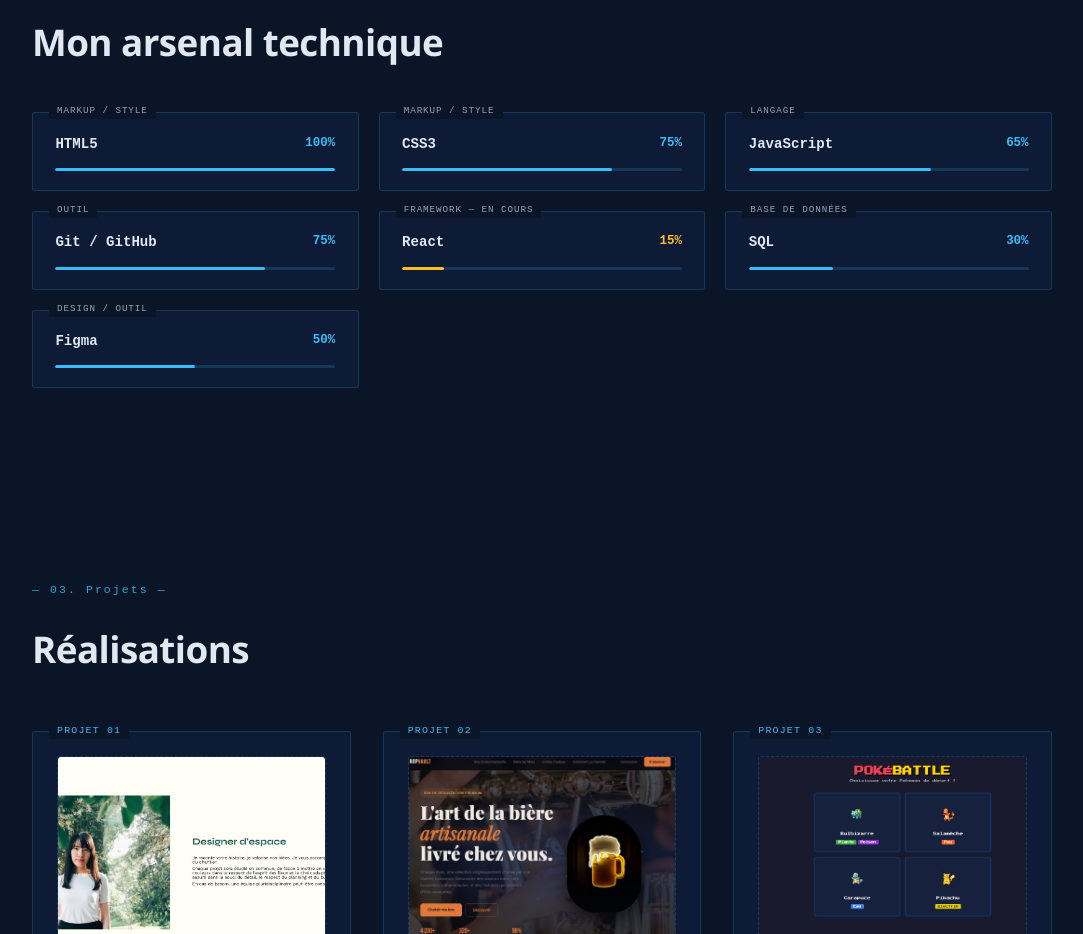
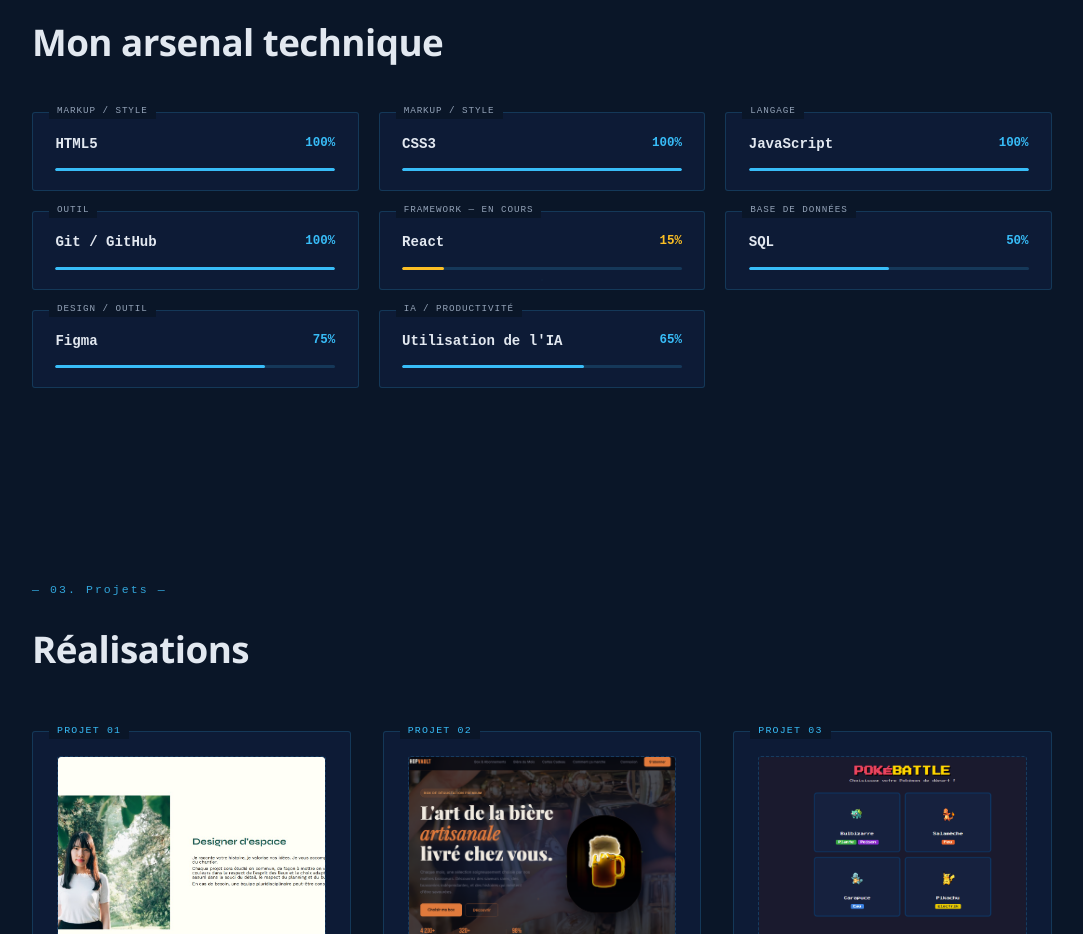
Before and after one commit to AlexGrd87/Portfolio_Professionnel, a plain HTML site: page index.html in a window 1280 px wide. Shown: the part 1720-2654 px from the top of the page, without its empty margins (98-1181 px from the left). Drawn offline with Linux system fonts and the light colour scheme.

Commit message:
Met à jour les compétences techniques
- CSS3, JavaScript, Git/GitHub passent à 100%
- SQL : 30% → 50%, Figma : 50% → 75%
- Ajoute "Utilisation de l'IA" à 65% (IA / PRODUCTIVITÉ)

Co-Authored-By: Claude Sonnet 4.6 <noreply@anthropic.com>

```diff
--- a/index.html
+++ b/index.html
@@ -133,30 +133,30 @@
             <div class="skill-item reveal" data-label="MARKUP / STYLE">
                 <div class="skill-header">
                     <span class="skill-name">CSS3</span>
-                    <span class="skill-percent">75%</span>
+                    <span class="skill-percent">100%</span>
                 </div>
                 <div class="skill-bar">
-                    <div class="skill-fill" data-width="75"></div>
+                    <div class="skill-fill" data-width="100"></div>
                 </div>
             </div>
 
             <div class="skill-item reveal" data-label="LANGAGE">
                 <div class="skill-header">
                     <span class="skill-name">JavaScript</span>
-                    <span class="skill-percent">65%</span>
+                    <span class="skill-percent">100%</span>
                 </div>
                 <div class="skill-bar">
-                    <div class="skill-fill" data-width="65"></div>
+                    <div class="skill-fill" data-width="100"></div>
                 </div>
             </div>
 
             <div class="skill-item reveal" data-label="OUTIL">
                 <div class="skill-header">
                     <span class="skill-name">Git / GitHub</span>
-                    <span class="skill-percent">75%</span>
+                    <span class="skill-percent">100%</span>
                 </div>
                 <div class="skill-bar">
-                    <div class="skill-fill" data-width="75"></div>
+                    <div class="skill-fill" data-width="100"></div>
                 </div>
             </div>
 
@@ -173,20 +173,30 @@
             <div class="skill-item reveal" data-label="BASE DE DONNÉES">
                 <div class="skill-header">
                     <span class="skill-name">SQL</span>
-                    <span class="skill-percent">30%</span>
+                    <span class="skill-percent">50%</span>
                 </div>
                 <div class="skill-bar">
-                    <div class="skill-fill" data-width="30"></div>
+                    <div class="skill-fill" data-width="50"></div>
                 </div>
             </div>
 
             <div class="skill-item reveal" data-label="DESIGN / OUTIL">
                 <div class="skill-header">
                     <span class="skill-name">Figma</span>
-                    <span class="skill-percent">50%</span>
+                    <span class="skill-percent">75%</span>
                 </div>
                 <div class="skill-bar">
-                    <div class="skill-fill" data-width="50"></div>
+                    <div class="skill-fill" data-width="75"></div>
+                </div>
+            </div>
+
+            <div class="skill-item reveal" data-label="IA / PRODUCTIVITÉ">
+                <div class="skill-header">
+                    <span class="skill-name">Utilisation de l'IA</span>
+                    <span class="skill-percent">65%</span>
+                </div>
+                <div class="skill-bar">
+                    <div class="skill-fill" data-width="65"></div>
                 </div>
             </div>
 
```
